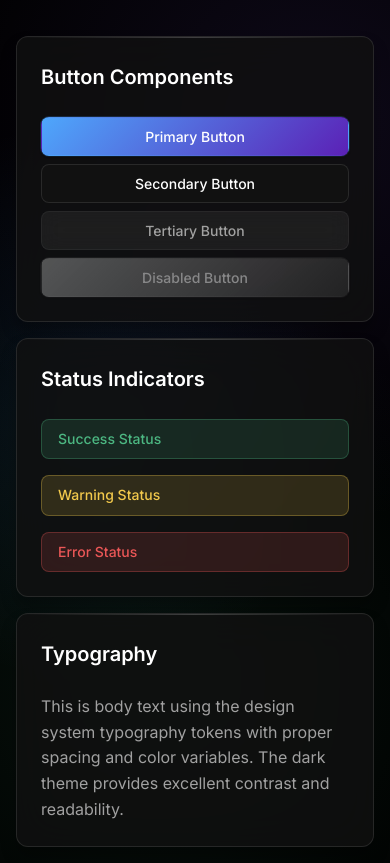
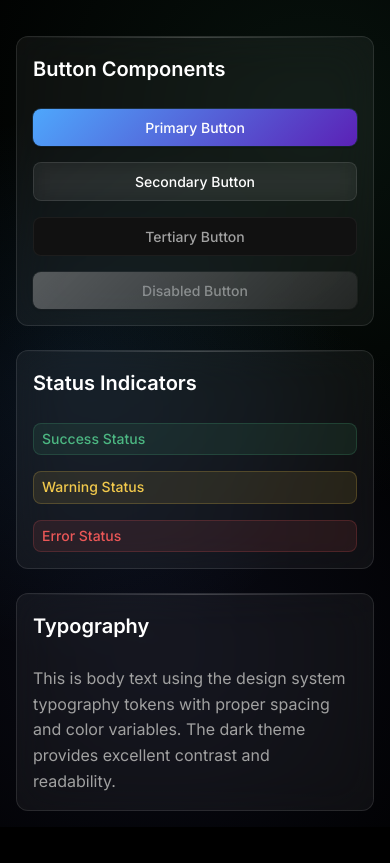
Before and after one commit to kolbydayley/hello-world-website, a website: page index.html in a window 390 px wide. Shown: the part 60-923 px from the top of the page. After the commit the page ends 887 px from the top, so only its background shows below. Drawn offline with Linux system fonts and the light colour scheme.

Commit message:
Update index.html with modern design implementation

```diff
--- a/index.html
+++ b/index.html
@@ -51,16 +51,18 @@
             --color-text-secondary: #a1a1a1;
             --color-text-muted: #666666;
 
-            /* Accent Colors */
+            /* Accent Colors from Reference */
             --color-accent: #4ea7fc;
-            --color-accent-hover: #5b9cfc;
+            --color-accent-hover: #4cb782;
             --color-accent-glow: rgba(78, 167, 252, 0.3);
+
+            /* Status Colors */
             --color-success: #4cb782;
             --color-warning: #f2c94c;
             --color-error: #eb5757;
 
             /* Typography */
-            --font-family: 'Inter', -apple-system, BlinkMacSystemFont, 'Segoe UI', system-ui, sans-serif;
+            --font-family: 'Inter', system-ui, -apple-system, BlinkMacSystemFont, sans-serif;
             --font-monospace: 'SF Mono', Monaco, 'Cascadia Code', 'Roboto Mono', Consolas, 'Courier New', monospace;
             --font-size-xs: 0.75rem;
             --font-size-sm: 0.875rem;
@@ -99,7 +101,7 @@
             --transition: 0.2s ease;
 
             /* Glassmorphism */
-            --glass-bg: rgba(17, 17, 17, 0.8);
+            --glass-bg: rgba(255, 255, 255, 0.05);
             --glass-border: rgba(255, 255, 255, 0.1);
         }
 
@@ -113,8 +115,8 @@
             background: var(--color-background);
             background-image:
                 radial-gradient(circle at 20% 50%, rgba(78, 167, 252, 0.1) 0%, transparent 50%),
-                radial-gradient(circle at 80% 20%, rgba(139, 92, 246, 0.1) 0%, transparent 50%),
-                radial-gradient(circle at 40% 80%, rgba(76, 183, 130, 0.1) 0%, transparent 50%);
+                radial-gradient(circle at 80% 20%, rgba(76, 183, 130, 0.1) 0%, transparent 50%),
+                radial-gradient(circle at 40% 80%, rgba(94, 106, 210, 0.1) 0%, transparent 50%);
             min-height: 100vh;
         }
 
@@ -147,43 +149,42 @@
 
         /* Button Variants */
         .button--primary {
-            background: linear-gradient(135deg, var(--color-accent), #5b21b6);
+            background: linear-gradient(135deg, var(--color-accent) 0%, #5b21b6 100%);
             color: var(--color-text);
-            border: 1px solid transparent;
             box-shadow: var(--shadow-sm), 0 0 0 1px rgba(78, 167, 252, 0.2);
         }
 
         .button--secondary {
-            background: var(--color-surface-elevated);
+            background: var(--glass-bg);
             color: var(--color-text);
             border: 1px solid var(--color-border);
             backdrop-filter: blur(10px);
+            -webkit-backdrop-filter: blur(10px);
         }
 
         .button--tertiary {
-            background: rgba(161, 161, 161, 0.1);
+            background: var(--color-surface-elevated);
             color: var(--color-text-secondary);
             border: 1px solid var(--color-border-subtle);
-            backdrop-filter: blur(10px);
         }
 
         /* Button Hover States */
         @media (any-hover: hover) {
             .button--primary:not([disabled]):hover {
-                background: linear-gradient(135deg, var(--color-accent-hover), #6d28d9);
+                transform: translateY(-1px);
                 box-shadow: var(--shadow-md), var(--shadow-glow);
-                transform: translateY(-1px);
+                background: linear-gradient(135deg, #4cb782 0%, var(--color-accent) 100%);
             }
 
             .button--secondary:not([disabled]):hover {
-                background: rgba(17, 17, 17, 0.9);
+                background: rgba(255, 255, 255, 0.1);
                 border-color: var(--color-accent);
+                transform: translateY(-1px);
                 box-shadow: var(--shadow-md);
-                transform: translateY(-1px);
             }
 
             .button--tertiary:not([disabled]):hover {
-                background: rgba(161, 161, 161, 0.15);
+                background: var(--color-surface);
                 color: var(--color-text);
                 border-color: var(--color-border);
                 transform: translateY(-1px);
@@ -200,13 +201,13 @@
         .button--secondary:not([disabled]):active,
         .button--secondary.button--active:not([disabled]) {
             transform: translateY(0);
-            background: var(--color-surface);
+            background: rgba(255, 255, 255, 0.15);
         }
 
         .button--tertiary:not([disabled]):active,
         .button--tertiary.button--active:not([disabled]) {
             transform: translateY(0);
-            background: rgba(161, 161, 161, 0.08);
+            background: var(--color-surface-elevated);
         }
 
         /* Typography Components */
@@ -219,7 +220,7 @@
 
         h1.title {
             font-size: var(--font-size-3xl);
-            background: linear-gradient(135deg, var(--color-text), var(--color-text-secondary));
+            background: linear-gradient(135deg, var(--color-text) 0%, var(--color-accent) 100%);
             -webkit-background-clip: text;
             -webkit-text-fill-color: transparent;
             background-clip: text;
@@ -228,7 +229,7 @@
 
         h2.title {
             font-size: var(--font-size-xl);
-            margin-bottom: var(--spacing-lg);
+            color: var(--color-text);
         }
 
         .text {
@@ -248,11 +249,11 @@
 
         .card {
             background: var(--glass-bg);
-            border: 1px solid var(--glass-border);
+            border: 1px solid var(--color-border);
             border-radius: var(--border-radius-lg);
-            padding: var(--spacing-2xl);
+            padding: var(--spacing-xl);
             backdrop-filter: blur(20px);
-            box-shadow: var(--shadow-lg);
+            -webkit-backdrop-filter: blur(20px);
             transition: all var(--transition);
             position: relative;
             overflow: hidden;
@@ -270,13 +271,13 @@
 
         .card:hover {
             border-color: rgba(78, 167, 252, 0.3);
-            box-shadow: var(--shadow-lg), 0 0 30px rgba(78, 167, 252, 0.1);
             transform: translateY(-2px);
+            box-shadow: var(--shadow-lg);
         }
 
         .grid {
             display: grid;
-            gap: var(--spacing-2xl);
+            gap: var(--spacing-xl);
             grid-template-columns: repeat(auto-fit, minmax(300px, 1fr));
             margin-top: var(--spacing-2xl);
         }
@@ -285,7 +286,7 @@
         .status {
             display: inline-flex;
             align-items: center;
-            padding: var(--spacing-sm) var(--spacing-md);
+            padding: var(--spacing-xs) var(--spacing-sm);
             border-radius: var(--border-radius);
             font-size: var(--font-size-sm);
             font-weight: var(--font-weight-medium);
@@ -294,31 +295,25 @@
         }
 
         .status--success {
-            background: rgba(76, 183, 130, 0.15);
-            color: #4cb782;
-            border-color: rgba(76, 183, 130, 0.3);
+            background: rgba(76, 183, 130, 0.1);
+            color: var(--color-success);
+            border-color: rgba(76, 183, 130, 0.2);
         }
 
         .status--warning {
-            background: rgba(242, 201, 76, 0.15);
-            color: #f2c94c;
-            border-color: rgba(242, 201, 76, 0.3);
+            background: rgba(242, 201, 76, 0.1);
+            color: var(--color-warning);
+            border-color: rgba(242, 201, 76, 0.2);
         }
 
         .status--error {
-            background: rgba(235, 87, 87, 0.15);
-            color: #eb5757;
-            border-color: rgba(235, 87, 87, 0.3);
+            background: rgba(235, 87, 87, 0.1);
+            color: var(--color-error);
+            border-color: rgba(235, 87, 87, 0.2);
         }
 
-        /* Button Container */
-        .button-container {
-            display: flex;
-            flex-direction: column;
-            gap: var(--spacing-md);
-            margin-top: var(--spacing-lg);
-        }
-
+        /* Button and Status Container Styles */
+        .button-container,
         .status-container {
             display: flex;
             flex-direction: column;
@@ -334,11 +329,11 @@
 
             .grid {
                 grid-template-columns: 1fr;
-                gap: var(--spacing-xl);
+                gap: var(--spacing-lg);
             }
 
-            .button-container {
-                gap: var(--spacing-sm);
+            .button {
+                width: 100%;
             }
 
             h1.title {
@@ -359,9 +354,24 @@
                 font-size: var(--font-size-xl);
             }
 
-            .grid {
-                gap: var(--spacing-md);
+            .card {
+                padding: var(--spacing-md);
             }
+        }
+
+        /* Accessibility */
+        @media (prefers-reduced-motion: reduce) {
+            * {
+                animation-duration: 0.01ms !important;
+                animation-iteration-count: 1 !important;
+                transition-duration: 0.01ms !important;
+            }
+        }
+
+        /* Focus states for accessibility */
+        .button:focus-visible {
+            outline: 2px solid var(--color-accent);
+            outline-offset: 2px;
         }
 
         /* Subtle animations */
@@ -377,7 +387,7 @@
         }
 
         .card {
-            animation: fadeInUp 0.6s ease forwards;
+            animation: fadeInUp 0.6s ease-out;
         }
 
         .card:nth-child(2) {
```
